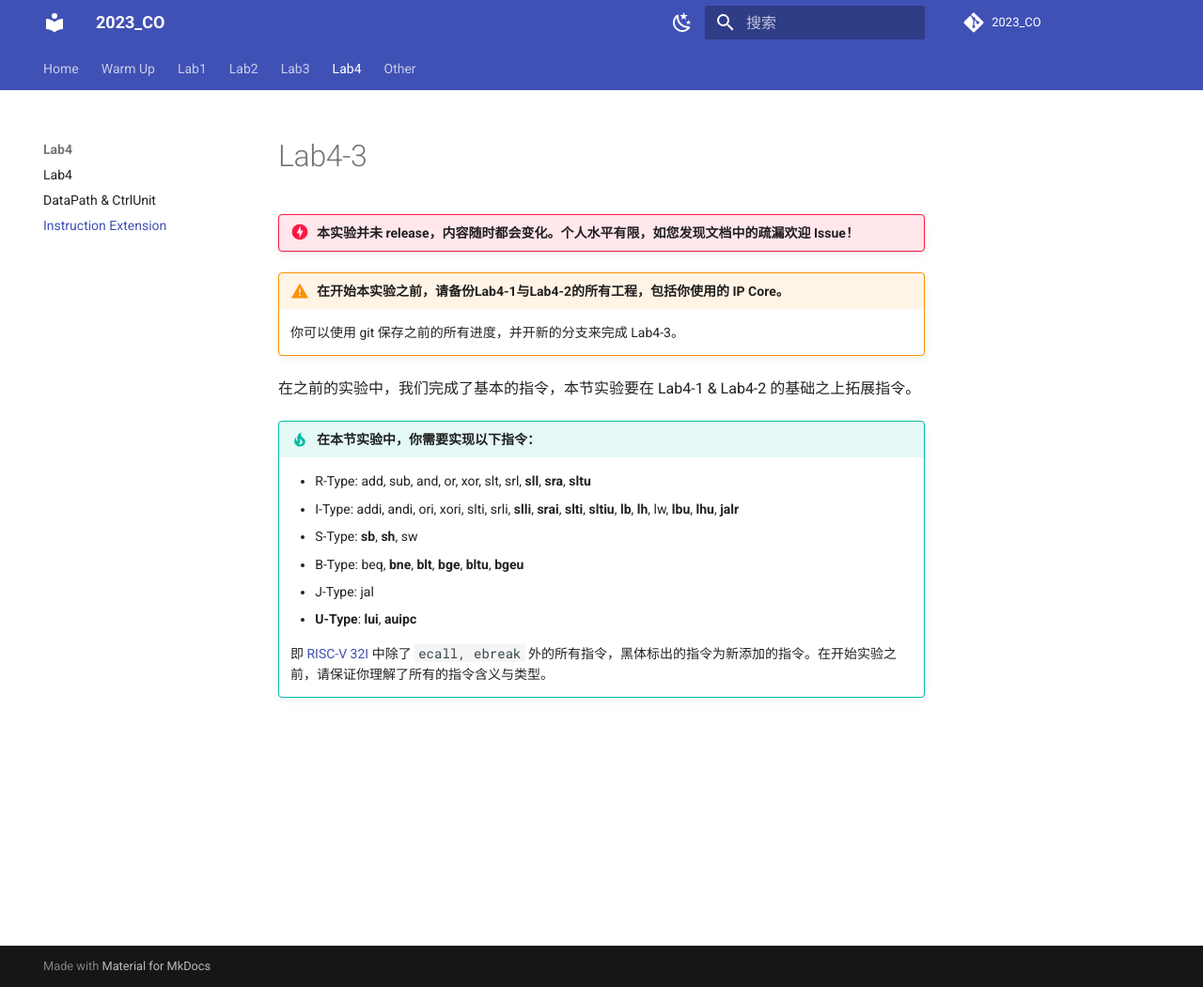
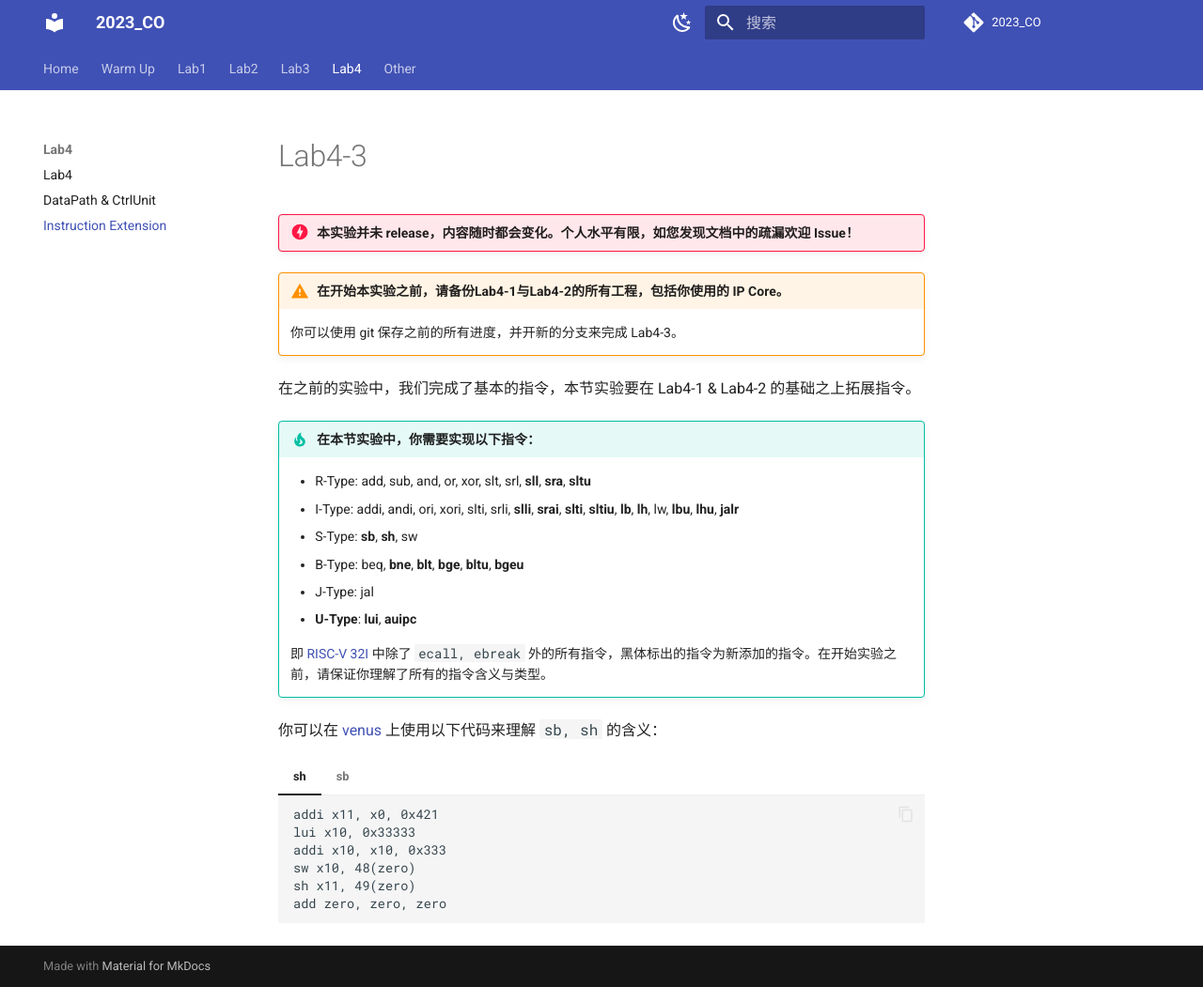
Before and after one commit to Guahao31/2023_CO, an MkDocs documentation site: the page built from docs/Lab4/instr_extension.md, in a window 1280 px wide and 1051 px high. Shown: the whole window at 94% size. Built offline with MkDocs 1.6.1 and Material for MkDocs 9.7.7, drawn with Linux system fonts in a browser that asks for light colours; comment, search, counter and statistics services are not loaded.

Commit message:
update: enable tapped code

````diff
--- a/docs/Lab4/instr_extension.md
+++ b/docs/Lab4/instr_extension.md
@@ -17,3 +17,28 @@
     * **U-Type**: **lui**, **auipc**
 
     即 [RISC-V 32I](../Other/RISC_V.md) 中除了 `ecall, ebreak` 外的所有指令，黑体标出的指令为新添加的指令。在开始实验之前，请保证你理解了所有的指令含义与类型。
+
+你可以在 [venus](http://venus.cs61c.org/) 上使用以下代码来理解 `sb, sh` 的含义：
+
+=== "sh"
+
+    ```
+    addi x11, x0, 0x421
+    lui x10, 0x33333
+    addi x10, x10, 0x333
+    sw x10, 48(zero)
+    sh x11, 49(zero)
+    add zero, zero, zero
+    ```
+=== "sb"
+
+    ```
+    addi x11, x0, 0x22
+    addi x10, x0, 0x20
+    lui x9, 0x33333
+    addi x9, x9, 0x333
+    sw x9,48(zero)
+    sb x11, 49(zero)
+    sb x10, 50(zero)
+    add zero, zero, zero
+    ```
--- a/mkdocs.yml
+++ b/mkdocs.yml
@@ -36,13 +36,14 @@ markdown_extensions:
   - md_in_html
   - pymdownx.details
   - pymdownx.superfences
+  - pymdownx.tabbed:
+      alternate_style: true
   - pymdownx.highlight:
       anchor_linenums: true
       line_spans: __span
       pygments_lang_class: true
   - pymdownx.inlinehilite
   - pymdownx.snippets
-  - pymdownx.superfences
   - tables
 
 extra_css:
````
